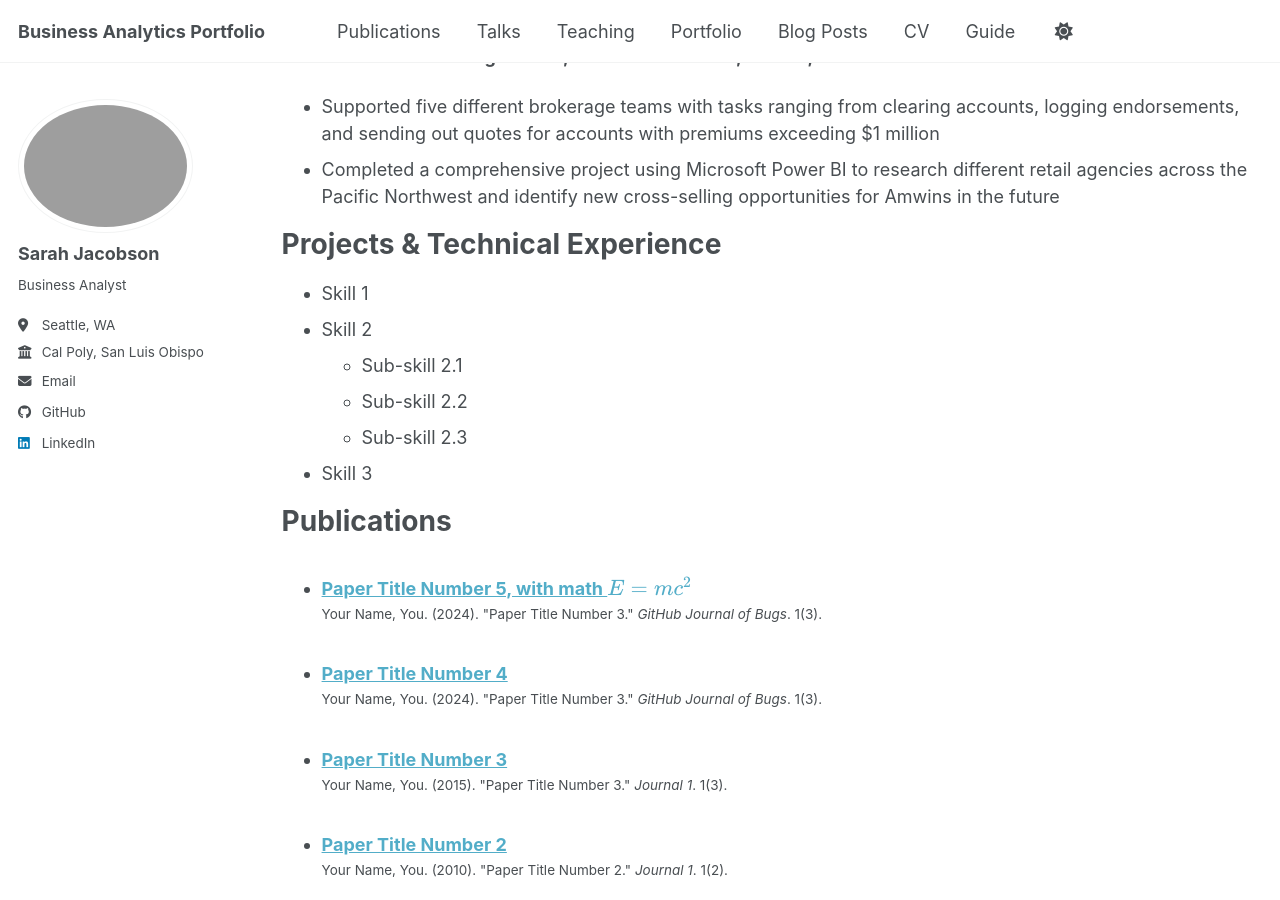
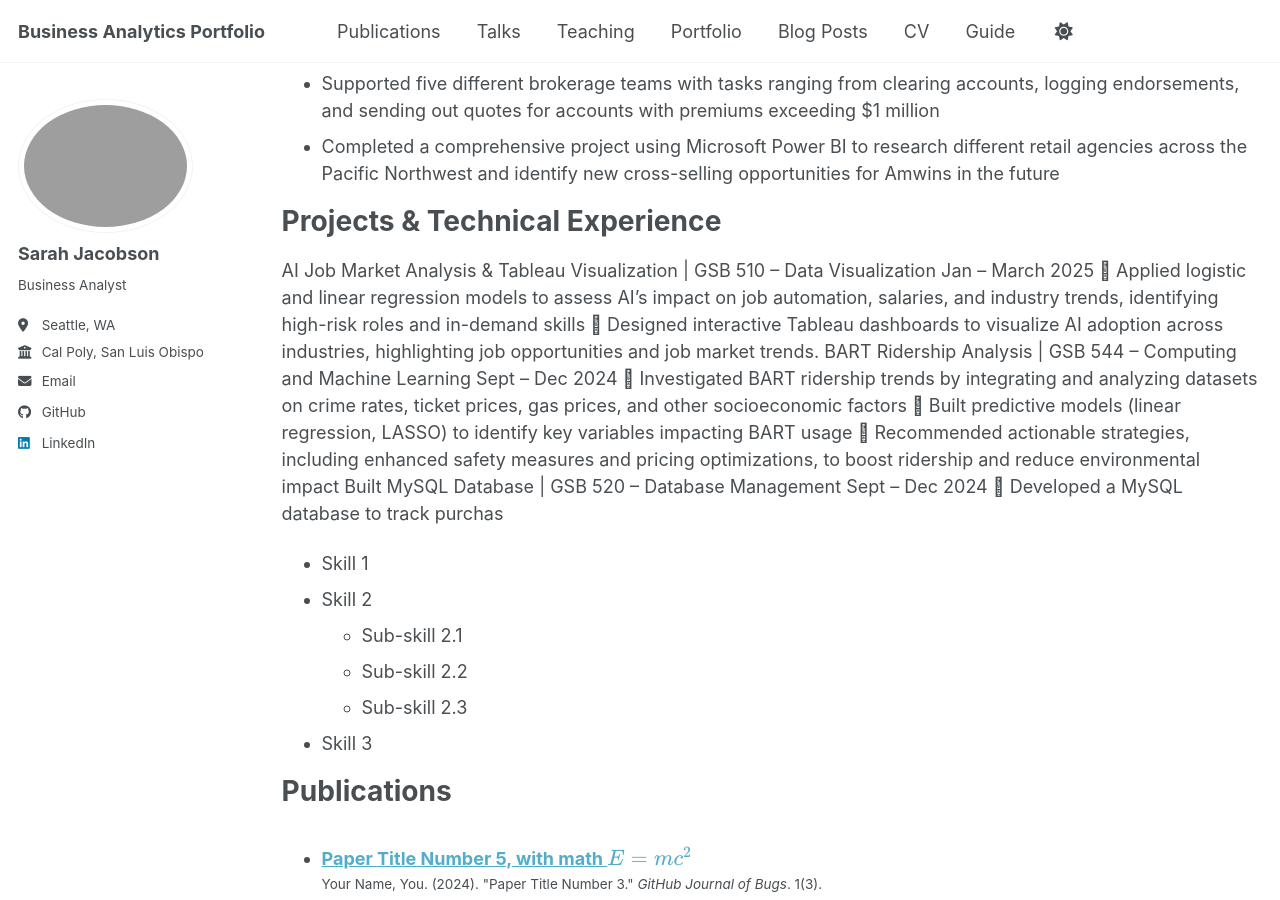
Before and after one commit to sarahjacobson123/sarahjacobson123.github.io, a Jekyll site: the page built from _pages/cv.md, in a window 1280 px wide and 900 px high, scrolled down 999 px. Built offline with Jekyll 4.4.1, drawn with Linux system fonts in a browser that asks for light colours; a script bundle is joined from its source files by our own code; library files that are not in the unit come from our copies.

Commit message:
Revise CV with updated education and project details
Updated education and project sections with additional details and formatting improvements.

```diff
--- a/_pages/cv.md
+++ b/_pages/cv.md
@@ -12,7 +12,6 @@ redirect_from:
 Education
 ======
 **Master of Science in Business Analytics**, June 2025, Magna Cum Laude, GPA: 3.82
-
 **California Polytechnic State University, San Luis Obispo**
 * Coursework: Data Management, Computing & Machine Learning, Generative AI, Data Analytics & Mining, Econometrics & Data Analysis, Data Visualization, Finance Analytics, Marketing Analytics
 
@@ -47,6 +46,19 @@ across the Pacific Northwest and identify new cross-selling opportunities for Am
 
 Projects & Technical Experience
 ======
+AI Job Market Analysis & Tableau Visualization | GSB 510 – Data Visualization Jan – March 2025
+ Applied logistic and linear regression models to assess AI’s impact on job automation, salaries, and
+industry trends, identifying high-risk roles and in-demand skills
+ Designed interactive Tableau dashboards to visualize AI adoption across industries, highlighting job
+opportunities and job market trends.
+BART Ridership Analysis | GSB 544 – Computing and Machine Learning Sept – Dec 2024
+ Investigated BART ridership trends by integrating and analyzing datasets on crime rates, ticket
+prices, gas prices, and other socioeconomic factors
+ Built predictive models (linear regression, LASSO) to identify key variables impacting BART usage
+ Recommended actionable strategies, including enhanced safety measures and pricing
+optimizations, to boost ridership and reduce environmental impact
+Built MySQL Database | GSB 520 – Database Management Sept – Dec 2024
+ Developed a MySQL database to track purchas
 * Skill 1
 * Skill 2
   * Sub-skill 2.1
```
